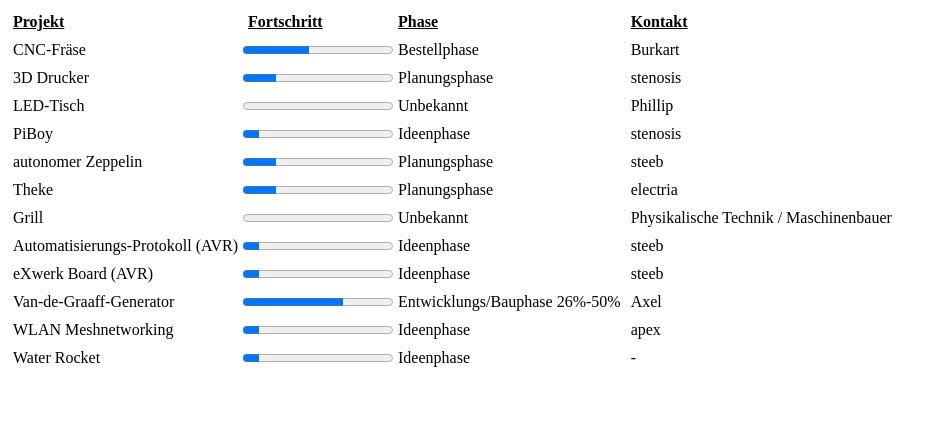
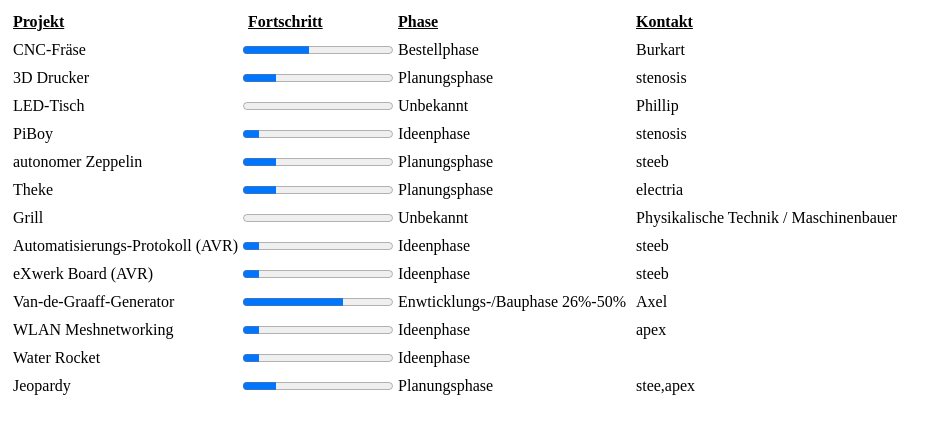
Before and after one commit to eXwerk/project-status, a plain HTML site: page index.html in a window 1280 px wide. Shown: the whole page, without its empty margins (0-947 px from the left). Drawn offline with Linux system fonts and the light colour scheme.

Commit message:
neues projekt

```diff
--- a/index.html
+++ b/index.html
@@ -17,87 +17,93 @@
 				<div class="project-name">CNC-Fräse</div>
 				<progress value="4" max="9"></progress>
 				<div class="project-progress-name">Bestellphase</div>
-								<div class="project-contact">Burkart</div>
+				<div class="project-contact">Burkart
+</div>
 			</div>
 			<div class="project">
 				<div class="project-name">3D Drucker</div>
 				<progress value="2" max="9"></progress>
 				<div class="project-progress-name">Planungsphase</div>
-								<div class="project-contact">stenosis</div>
+				<div class="project-contact">stenosis
+</div>
 			</div>
 			<div class="project">
 				<div class="project-name">LED-Tisch</div>
 				<progress value="0" max="9"></progress>
 				<div class="project-progress-name">Unbekannt</div>
-								<div class="project-contact">Phillip</div>
+				<div class="project-contact">Phillip
+</div>
 			</div>
 			<div class="project">
 				<div class="project-name">PiBoy</div>
 				<progress value="1" max="9"></progress>
 				<div class="project-progress-name">Ideenphase</div>
-								<div class="project-contact">stenosis</div>
+				<div class="project-contact">stenosis
+</div>
 			</div>
 			<div class="project">
 				<div class="project-name">autonomer Zeppelin</div>
 				<progress value="2" max="9"></progress>
 				<div class="project-progress-name">Planungsphase</div>
-								<div class="project-contact">steeb</div>
+				<div class="project-contact">steeb
+</div>
 			</div>
 			<div class="project">
 				<div class="project-name">Theke</div>
 				<progress value="2" max="9"></progress>
 				<div class="project-progress-name">Planungsphase</div>
-								<div class="project-contact">electria</div>
+				<div class="project-contact">electria
+</div>
 			</div>
 			<div class="project">
 				<div class="project-name">Grill</div>
 				<progress value="0" max="9"></progress>
 				<div class="project-progress-name">Unbekannt</div>
-								<div class="project-contact">Physikalische Technik / Maschinenbauer</div>
+				<div class="project-contact">Physikalische Technik / Maschinenbauer
+</div>
 			</div>
 			<div class="project">
 				<div class="project-name">Automatisierungs-Protokoll (AVR)</div>
 				<progress value="1" max="9"></progress>
 				<div class="project-progress-name">Ideenphase</div>
-								<div class="project-contact">steeb</div>
+				<div class="project-contact">steeb
+</div>
 			</div>
 			<div class="project">
 				<div class="project-name">eXwerk Board (AVR)</div>
 				<progress value="1" max="9"></progress>
 				<div class="project-progress-name">Ideenphase</div>
-								<div class="project-contact">steeb</div>
+				<div class="project-contact">steeb
+</div>
 			</div>
 			<div class="project">
 				<div class="project-name">Van-de-Graaff-Generator</div>
 				<progress value="6" max="9"></progress>
-								<div class="project-progress-name">Entwicklungs/Bauphase 26%-50%</div>
-								<div class="project-contact">Axel</div>
+				<div class="project-progress-name">Enwticklungs-/Bauphase 26%-50%</div>
+				<div class="project-contact">Axel
+</div>
 			</div>
 			<div class="project">
 				<div class="project-name">WLAN Meshnetworking</div>
 				<progress value="1" max="9"></progress>
 				<div class="project-progress-name">Ideenphase</div>
-								<div class="project-contact">apex</div>
+				<div class="project-contact">apex
+</div>
 			</div>
 			<div class="project">
 				<div class="project-name">Water Rocket</div>
 				<progress value="1" max="9"></progress>
 				<div class="project-progress-name">Ideenphase</div>
-								<div class="project-contact">-</div>
+				<div class="project-contact">
+</div>
+			</div>
+			<div class="project">
+				<div class="project-name">Jeopardy</div>
+				<progress value="2" max="9"></progress>
+				<div class="project-progress-name">Planungsphase</div>
+				<div class="project-contact">stee,apex
+</div>
 			</div>
 		</section>
 	</body>
 </html>
-
-<!--
-0 Unbekannt
-1 Ideephase
-2 Planungsphase
-3 Antragsphase
-4 Bestellphase
-5 Entwicklungs/Bauphase 00%-25%
-6 Entwicklings/Bauphase 26%-50%
-7 Entwicklings/Bauphase 51%-75%
-8 Entwicklings/Bauphase 79%-99%
-9 Fertig
--->
```
Also changed, not shown: 1 other file. Lines whose indentation alone changed are shown as unchanged.
